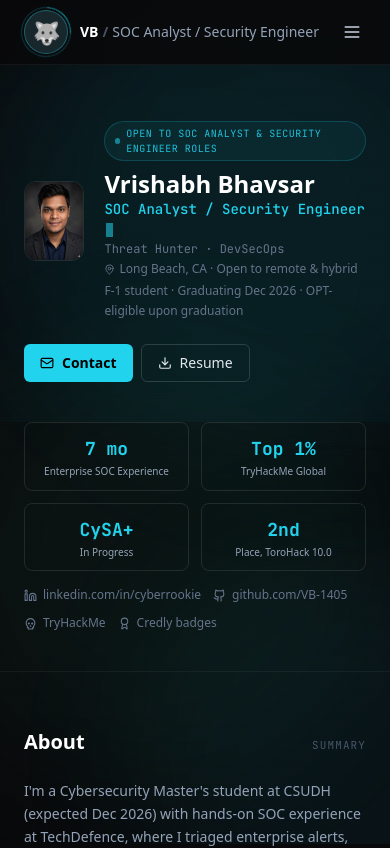
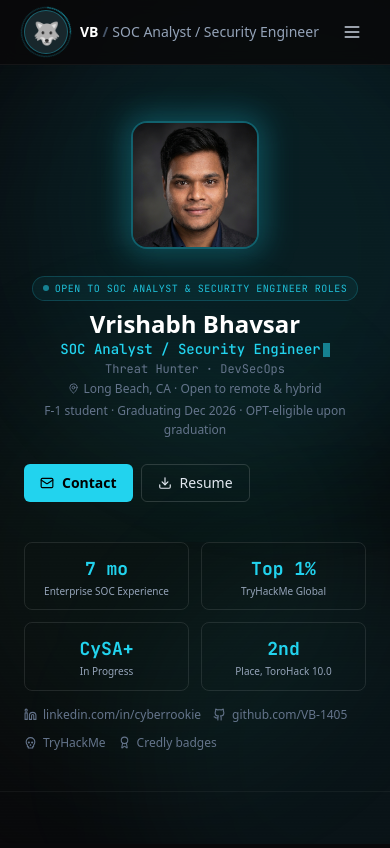
Before and after one commit to VB-1405/Portfolio_VB, a React (Vite) app: page / in a window 390 px wide. Shown: the top 848 px of the page. Built offline with nearby package versions, Linux system fonts and the light colour scheme.

Commit message:
Enlarge hero profile photo with responsive sizing
Scale profile image from 80px to 128–176px across breakpoints and add
a subtle cyan glow border to match the portfolio accent styling.

Co-authored-by: Vrishabh Bhavsar <VB-1405@users.noreply.github.com>

```diff
--- a/src/Portfolio.jsx
+++ b/src/Portfolio.jsx
@@ -113,13 +113,19 @@ export default function Portfolio() {
             style={{ animationDuration: "4s" }}
           />
           <header className="relative max-w-4xl mx-auto px-6 pt-14 pb-10 flex flex-col sm:flex-row gap-6 sm:items-center justify-between">
-            <div className="flex items-center gap-5">
-              <img
-                src={asset("profile.jpg")}
-                alt={`${PROFILE.name} — professional headshot`}
-                className="w-20 h-20 rounded-xl object-cover border border-white/10"
-              />
-              <div>
+            <div className="flex flex-col sm:flex-row items-center sm:items-start gap-6 sm:gap-7">
+              <div className="relative shrink-0">
+                <div
+                  className="absolute -inset-2 rounded-2xl bg-cyan-400/15 blur-lg pointer-events-none"
+                  aria-hidden="true"
+                />
+                <img
+                  src={asset("profile.jpg")}
+                  alt={`${PROFILE.name} — professional headshot`}
+                  className="relative w-32 h-32 sm:w-36 sm:h-36 md:w-44 md:h-44 rounded-2xl object-cover object-top border-2 border-cyan-400/30 shadow-[0_0_32px_rgba(34,211,238,0.18)]"
+                />
+              </div>
+              <div className="text-center sm:text-left min-w-0">
                 <p className="inline-flex items-center gap-1.5 text-[10px] font-mono uppercase tracking-wider text-cyan-400/90 border border-cyan-400/20 bg-cyan-400/[0.06] rounded-full px-2.5 py-1 mb-2">
                   <span className="w-1.5 h-1.5 rounded-full bg-cyan-400 animate-pulse" aria-hidden="true" />
                   {PROFILE.availability}
@@ -129,7 +135,7 @@ export default function Portfolio() {
                   <TypingText text={PROFILE.title} />
                 </p>
                 <p className="text-slate-500 text-xs font-mono mt-0.5">{PROFILE.subtitle}</p>
-                <p className="text-slate-500 text-xs mt-1 flex items-center gap-1">
+                <p className="text-slate-500 text-xs mt-1 flex items-center justify-center sm:justify-start gap-1">
                   <MapPin size={11} aria-hidden="true" /> {PROFILE.location}
                 </p>
                 <p className="text-slate-500 text-xs mt-1 leading-relaxed max-w-sm">
```
